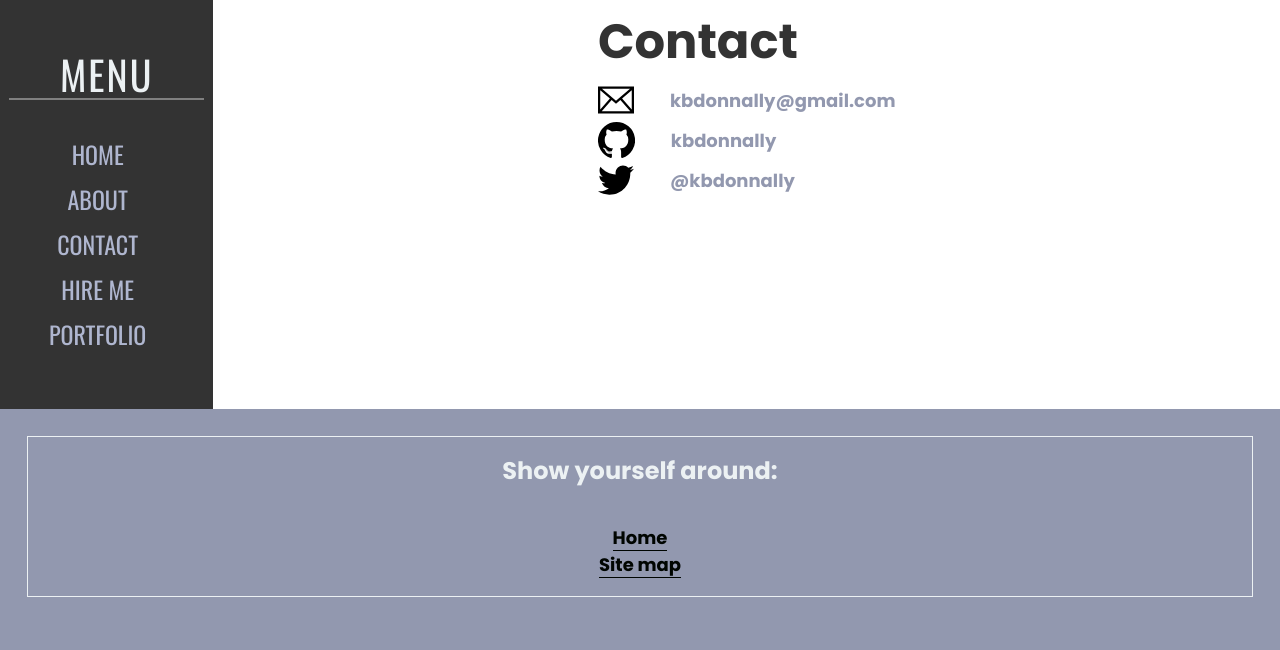
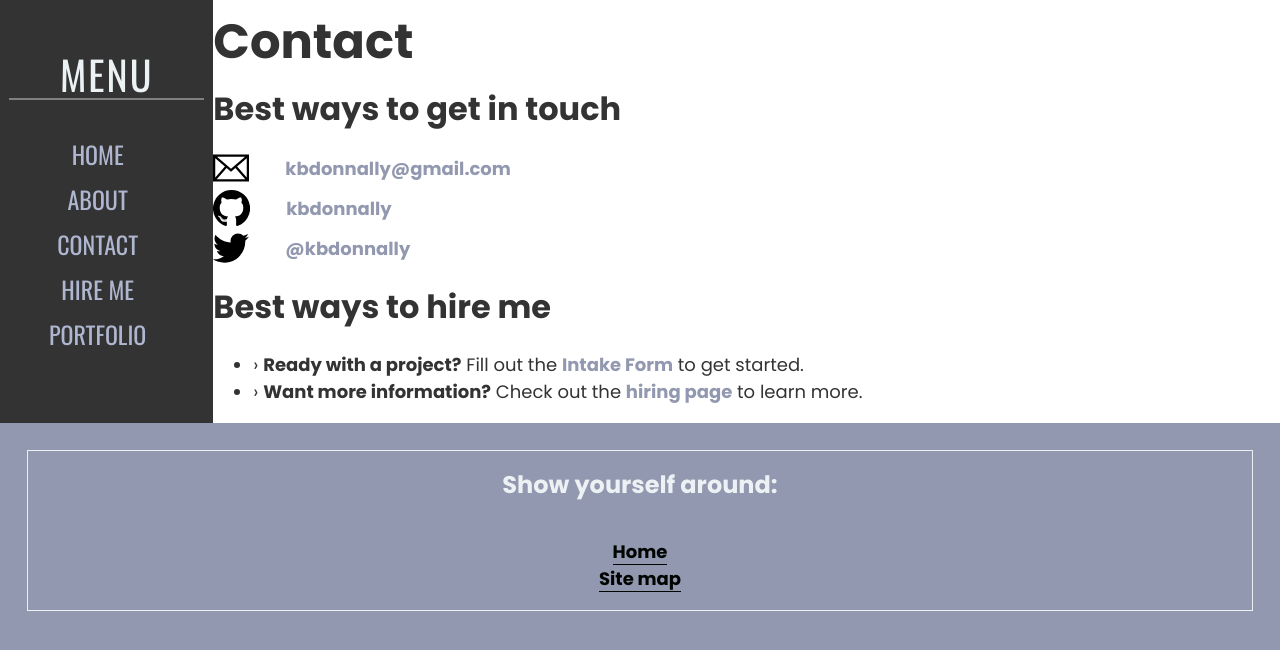
Before and after one commit to kbdonnally/katherinedoes.design, a Jekyll site: the page built from pages/real/contact.html, in a window 1280 px wide. Shown: the top 650 px of the page. Built offline with Jekyll 4.4.1, drawn with Linux system fonts in a browser that asks for light colours; some web fonts are replaced.

Commit message:
Turn Contact page into HTML & create SCSS file for it

```diff
--- /dev/null
+++ b/assets/css/_sass/_pages/_contact.scss
@@ -0,0 +1,23 @@
+/* Contact Styles: */
+
+// ul
+.contact-list__list {
+	padding-left: 0;
+}
+
+// li
+.contact-list__item {
+	position: relative;
+	display: flex;
+	align-items: center;
+	height: 2rem;
+	margin: .5rem 0;
+	list-style-type: none;
+	img {
+		height: 2em;
+		padding-right: 2em;
+	}
+	a {
+
+	}
+}
--- a/assets/css/style.scss
+++ b/assets/css/style.scss
@@ -30,6 +30,7 @@
 
 // pages:
 @import '_pages/about';
+@import '_pages/contact';
 @import '_pages/hire-me';
 @import '_pages/home';
 @import '_pages/home-2';
--- /dev/null
+++ b/pages/real/contact.html
@@ -0,0 +1,44 @@
+---
+title: Contact
+layout: no-style
+permalink: /contact/
+menu: true
+---
+
+<main class="contact-wrapper">
+	<main class="contact-main-content">
+		<section class="contact__big-title">
+			<h1>Contact</h1>
+		</section>
+
+		<section class="contact__contact-list">
+			<h2 class="contact-list__title">Best ways to get in touch</h2>
+
+			{% assign contacts = site.data.contact | sort: 'order' %}
+			<ul class="contact-list__list">
+			{% for contact in contacts %}
+				<li class="contact-list__item">
+					<img alt="{{ contact.type }}" title="{{ contact.type }}" src="{{ contact.img | relative_url }}">
+					<a href="{{ contact.url }}">{{ contact.username }}</a>
+				</li>
+			{% endfor %}
+			</ul>
+		</section>
+
+		<section class="contact__hire">
+			<h2 class="contact-hire__title">Best ways to hire me</h2>
+			<ul class="contact-hire__content">
+				<li>
+					<span>&rsaquo;</span>
+					<strong>Ready with a project?</strong>
+					<span>Fill out the <a href="{{ '/intake' | relative_url}}">Intake Form</a> to get started.</span>
+				</li>
+				<li>
+					<span>&rsaquo;</span>
+					<strong>Want more information?</strong>
+					<span>Check out the <a href="{{ '/hire-me' | relative_url }}">hiring page</a> to learn more.</span>
+				</li>
+			</ul>
+		</section>
+	</main>
+</main>
--- a/pages/real/contact.md
+++ /dev/null
@@ -1,18 +0,0 @@
----
-title: Contact
-layout: default
-permalink: /contact/
-menu: true
----
-
-# Contact
-
-{% assign contacts = site.data.contact | sort: 'order' %}
-<ul class="home-contact__list">
-{% for contact in contacts %}
-<li class="home-contact__item">
-	<img alt="{{ contact.type }}" title="{{ contact.type }}" src="{{ contact.img | relative_url }}">
-	<a href="{{ contact.url }}">{{ contact.username }}</a>
-</li>
-{% endfor %}
-</ul>
```
